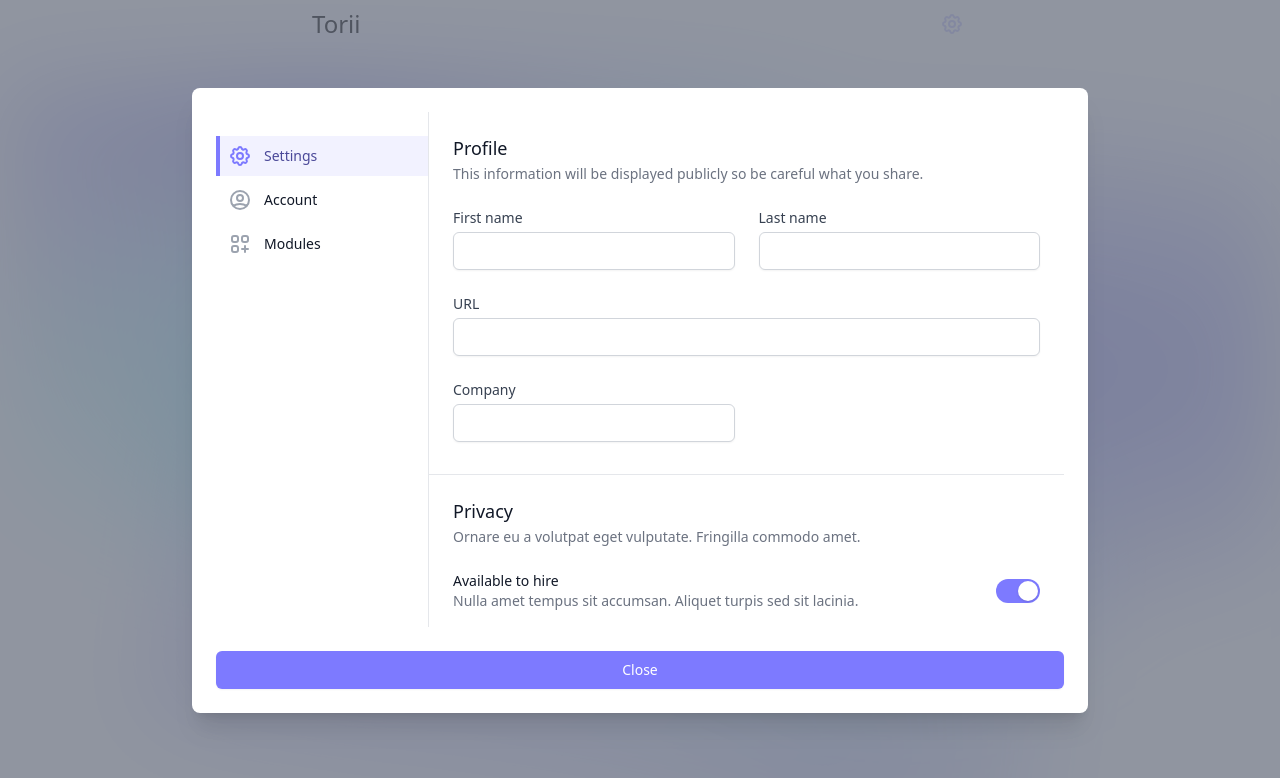
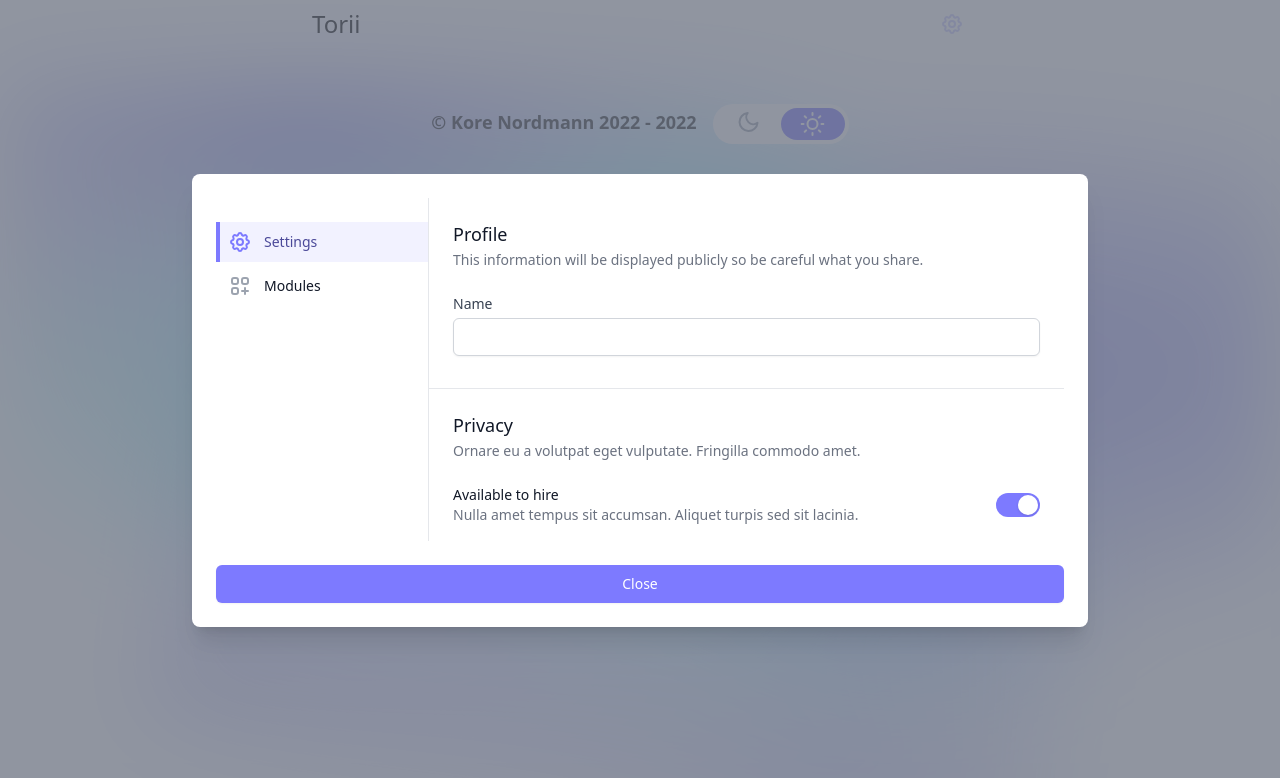
Before and after one commit to kore/portalific, a Next.js app: page / in a window 1280 px wide. Both pictures are taken after a click on the button "View notifications". Shown: the top 778 px of the page. Built offline with nearby package versions, Linux system fonts and the light colour scheme.

Commit message:
Apply theming to modal and settings

```diff
--- a/components/Modal.js
+++ b/components/Modal.js
@@ -28,7 +28,7 @@ export default function Modal({ open, setOpen, children }) {
               leaveFrom="opacity-100 translate-y-0 sm:scale-100"
               leaveTo="opacity-0 translate-y-4 sm:translate-y-0 sm:scale-95"
             >
-              <Dialog.Panel className="relative bg-white rounded-lg px-4 pt-5 pb-4 text-left overflow-hidden shadow-xl transform transition-all sm:my-8 sm:max-w-4xl sm:w-full sm:p-6">
+              <Dialog.Panel className="modal relative bg-white dark:bg-gray-700 rounded-lg px-4 pt-5 pb-4 text-left overflow-hidden shadow-xl transform transition-all sm:my-8 sm:max-w-4xl sm:w-full sm:p-6">
                 <div>
                   {children}
                 </div>
--- a/components/Settings.js
+++ b/components/Settings.js
@@ -14,7 +14,6 @@ import {
 
 const settings = [
   { name: 'Settings', href: '#', icon: CogIcon, current: true },
-  { name: 'Account', href: '#', icon: UserCircleIcon, current: false },
   { name: 'Modules', href: '#', icon: ViewGridAddIcon, current: false },
 ]
 
@@ -36,7 +35,7 @@ export default function Settings() {
               className={classNames(
                 item.current
                   ? 'bg-primary-50 border-primary-500 text-primary-700 hover:bg-primary-50 hover:text-primary-700'
-                  : 'border-transparent text-gray-900 hover:bg-gray-50 hover:text-gray-900',
+                  : 'border-transparent text-gray-900 dark:text-gray-100 hover:bg-gray-50 hover:text-gray-900 dark:text-gray-100',
                 'group border-l-4 px-3 py-2 flex items-center text-sm font-medium'
               )}
               aria-current={item.current ? 'page' : undefined}
@@ -45,7 +44,7 @@ export default function Settings() {
                 className={classNames(
                   item.current
                     ? 'text-primary-500 group-hover:text-primary-500'
-                    : 'text-gray-400 group-hover:text-gray-500',
+                    : 'text-gray-400 group-hover:text-gray-500 dark:text-gray-300',
                   'flex-shrink-0 -ml-1 mr-3 h-6 w-6'
                 )}
                 aria-hidden="true"
@@ -60,61 +59,22 @@ export default function Settings() {
         {/* Profile section */}
         <div className="py-6 px-4 sm:p-6 lg:pb-8">
           <div>
-            <h2 className="text-lg leading-6 font-medium text-gray-900">Profile</h2>
-            <p className="mt-1 text-sm text-gray-500">
+            <h2 className="text-lg leading-6 font-medium text-gray-900 dark:text-gray-100">Profile</h2>
+            <p className="mt-1 text-sm text-gray-500 dark:text-gray-300">
               This information will be displayed publicly so be careful what you share.
             </p>
           </div>
 
           <div className="mt-6 grid grid-cols-12 gap-6">
-            <div className="col-span-12 sm:col-span-6">
-              <label htmlFor="first-name" className="block text-sm font-medium text-gray-700">
-                First name
+            <div className="col-span-12">
+              <label htmlFor="name" className="block text-sm font-medium text-gray-700 dark:text-gray-200">
+                Name
               </label>
               <input
                 type="text"
-                name="first-name"
-                id="first-name"
-                autoComplete="given-name"
-                className="mt-1 block w-full border border-gray-300 rounded-md shadow-sm py-2 px-3 focus:outline-none focus:ring-primary-500 focus:border-primary-500 sm:text-sm"
-              />
-            </div>
-
-            <div className="col-span-12 sm:col-span-6">
-              <label htmlFor="last-name" className="block text-sm font-medium text-gray-700">
-                Last name
-              </label>
-              <input
-                type="text"
-                name="last-name"
-                id="last-name"
-                autoComplete="family-name"
-                className="mt-1 block w-full border border-gray-300 rounded-md shadow-sm py-2 px-3 focus:outline-none focus:ring-primary-500 focus:border-primary-500 sm:text-sm"
-              />
-            </div>
-
-            <div className="col-span-12">
-              <label htmlFor="url" className="block text-sm font-medium text-gray-700">
-                URL
-              </label>
-              <input
-                type="text"
-                name="url"
-                id="url"
-                className="mt-1 block w-full border border-gray-300 rounded-md shadow-sm py-2 px-3 focus:outline-none focus:ring-primary-500 focus:border-primary-500 sm:text-sm"
-              />
-            </div>
-
-            <div className="col-span-12 sm:col-span-6">
-              <label htmlFor="company" className="block text-sm font-medium text-gray-700">
-                Company
-              </label>
-              <input
-                type="text"
-                name="company"
-                id="company"
-                autoComplete="organization"
-                className="mt-1 block w-full border border-gray-300 rounded-md shadow-sm py-2 px-3 focus:outline-none focus:ring-primary-500 focus:border-primary-500 sm:text-sm"
+                name="name"
+                id="name"
+                className="mt-1 block w-full border border-gray-300 rounded-md shadow-sm py-2 px-3 focus:outline-none focus:ring-primary-500 focus:border-primary-500 sm:text-sm dark:bg-gray-800 dark:text-white"
               />
             </div>
           </div>
@@ -124,18 +84,18 @@ export default function Settings() {
         <div className="pt-6 divide-y divide-gray-200">
           <div className="px-4 sm:px-6">
             <div>
-              <h2 className="text-lg leading-6 font-medium text-gray-900">Privacy</h2>
-              <p className="mt-1 text-sm text-gray-500">
+              <h2 className="text-lg leading-6 font-medium text-gray-900 dark:text-gray-100">Privacy</h2>
+              <p className="mt-1 text-sm text-gray-500 dark:text-gray-300">
                 Ornare eu a volutpat eget vulputate. Fringilla commodo amet.
               </p>
             </div>
             <ul role="list" className="mt-2 divide-y divide-gray-200">
               <Switch.Group as="li" className="py-4 flex items-center justify-between">
                 <div className="flex flex-col">
-                  <Switch.Label as="p" className="text-sm font-medium text-gray-900" passive>
+                  <Switch.Label as="p" className="text-sm font-medium text-gray-900 dark:text-gray-100" passive>
                     Available to hire
                   </Switch.Label>
-                  <Switch.Description className="text-sm text-gray-500">
+                  <Switch.Description className="text-sm text-gray-500 dark:text-gray-300">
                     Nulla amet tempus sit accumsan. Aliquet turpis sed sit lacinia.
                   </Switch.Description>
                 </div>
```
Also changed, not shown: utils/tailwind-preset.js.
